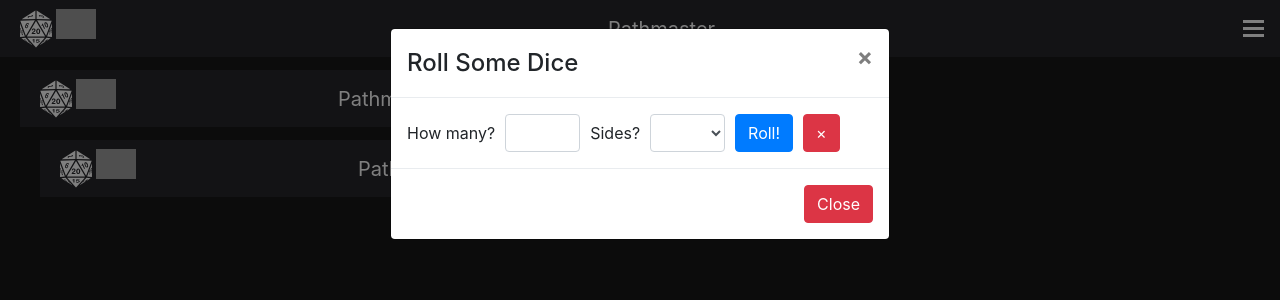
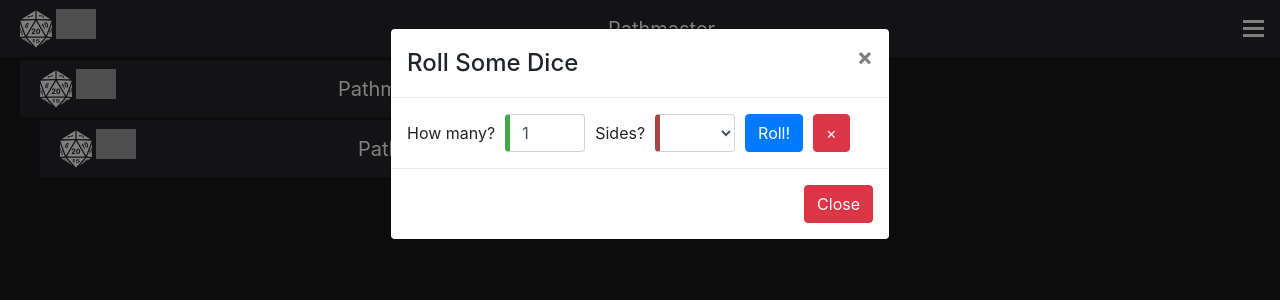
Before and after one commit to thehansil/PathMaster, an Angular app: page / in a window 1280 px wide. Both pictures are taken after a click on the picture 36 px from the left and 28 px from the top of the page. Shown: the top 300 px of the page. Built offline with nearby package versions, Linux system fonts and the light colour scheme; grey boxes are pictures that could not be loaded.

Commit message:
Dice Roller working with broken validation and missing styling

```diff
--- a/src/app/app.component.html
+++ b/src/app/app.component.html
@@ -22,64 +22,6 @@
   <iframe id="prd" src="http://paizo.com/pathfinderRPG/prd/"></iframe>
 </div>
 
-<!-- Add all page content inside this div if you want the side nav
-   to push page content to the left (not used if you only want
-   the sidenav to sit on top of the page -->
 
-<div id="main">
-
-</div>
-
-<!-- PDF Viewer -->
-<object  id="pdfViewer" class = 'pdf' data="./assets/guide.pdf" type="application/pdf">
-  <iframe id="pdfViewer" class='pdf' src="./assets/guide.pdf">
-      This browser does not support PDFs. Please download the PDF to view it:
-      <a href="assets/guide.pdf">Download PDF</a>
-  </iframe>
-</object>
-
-<div class="modal fade" id="diceModal">
-  <div class="modal-dialog">
-    <div class="modal-content">
-
-      <!-- Modal Header -->
-      <div class="modal-header">
-        <h4 class="modal-title">Roll Some Dice</h4>
-        <button type="button" class="close" data-dismiss="modal">&times;</button>
-      </div>
-
-      <!-- Modal body -->
-      <div class="modal-body">
-          <div id="diceForm" class="form-inline" width="100%">
-              <label for="num" style="margin-right: 10px">How many?</label>
-              <input type="text" class="form-control" id="num" style="width: 75px; margin-right: 10px">
-              <label for=sides style="margin-right: 10px">Sides?</label>
-              <select class="form-control" id="sides" style="width: 75px; margin-right: 10px">
-                  <option value="0"></option>
-                  <option value="4">d4</option>
-                  <option value="6">d6</option>
-                  <option value="8">d8</option>
-                  <option value="10">d10</option>
-                  <option value="12">d12</option>
-                  <option value="20">d20</option>
-              </select>
-              <button onclick="displayDiceResult()" type="submit" class="btn btn-primary" style="margin-right: 10px">Roll!</button>
-              <button onclick="clearDiceResults()" type="submit" class="btn btn-danger">&times;</button>
-          </div>
-
-          <div id="diceAlert" class="alert alert-danger alert-dismissible collapse" style="margin-top: 10px">
-              <button type="button" class="close" onclick="$('#diceAlert').hide();">&times;</button>
-              <strong>Error!</strong> Make sure the number of dice is between 1 and 20 and you selected a number of sides.
-          </div>
-
-          <div id="diceResult"></div>
-      </div>
-
-      <!-- Modal footer -->
-      <div class="modal-footer">
-        <button type="button" class="btn btn-danger" data-dismiss="modal">Close</button>
-      </div>
-
-    </div>
-  </div>
-</div>
+<app-pdf-viewer></app-pdf-viewer>
+<app-dice-roll></app-dice-roll>
--- /dev/null
+++ b/src/app/dice-roll/dice-roll.component.css
@@ -0,0 +1,15 @@
+#num, #sides{
+    width: 80px;
+    margin-right: 10px;
+}
+
+#diceForm > label {
+    margin-right: 10px;
+}
+.btn-primary {
+    margin-right: 10px;
+}
+
+.alert-danger {
+    margin-top: 5px;
+}
--- /dev/null
+++ b/src/app/dice-roll/dice-roll.component.html
@@ -0,0 +1,55 @@
+<div class="modal fade" id="diceModal">
+  <div class="modal-dialog">
+    <div class="modal-content">
+
+      <!-- Modal Header -->
+      <div class="modal-header">
+        <h4 class="modal-title">Roll Some Dice</h4>
+        <button type="button" class="close" data-dismiss="modal">&times;</button>
+      </div>
+
+      <!-- Modal body -->
+      <div class="modal-body">
+        <form #diceForm="ngForm">
+          <div id="diceForm" class="form-inline" width="100%">
+            <label for="num">How many?</label>
+            <input type="number" [(ngModel)]="model.numberOfDice" min="1" max="20" name="numberOfDice" class="form-control" id="num" #numberOfDice="ngModel" required>
+            <label for=sides>Sides?</label>
+            <select class="form-control" [(ngModel)]="model.sidesOfDice" name="sidesOfDice" id="sides" #sidesOfDice="ngModel" required>
+              <option *ngFor="let die of dice" [ngValue]="die">{{die}}</option>
+            </select>
+            <button (click)="getRandomRoll(model.numberOfDice,model.sidesOfDice)" type="submit" class="btn btn-primary">Roll!</button>
+            <button (click)="clearDiceResults()" type="submit" class="btn btn-danger">&times;</button>
+          </div>
+
+          <div *ngIf="numberOfDice.invalid && (numberOfDice.dirty || numberOfDice.touched)" class="alert alert-danger">
+            <div *ngIf="numberOfDice.errors.required">
+              Number of Dice is required.
+            </div>
+            <div *ngIf="numberOfDice.errors.min">
+              Min 1
+            </div>
+            <div *ngIf="numberOfDice.errors.max">
+              Max 20
+            </div>
+          </div>
+          <div *ngIf="sidesOfDice.invalid && (sidesOfDice.dirty || sidesOfDice.touched)" class="alert alert-danger">
+            <div *ngIf="sidesOfDice.errors.required">
+              Sides of Dice is required.
+            </div>
+          </div>
+
+        </form>
+
+        <div *ngFor="let res of results">{{res}}</div>
+
+      </div>
+
+      <!-- Modal footer -->
+      <div class="modal-footer">
+        <button type="button" class="btn btn-danger" data-dismiss="modal">Close</button>
+      </div>
+
+    </div>
+  </div>
+</div>
--- /dev/null
+++ b/src/app/dice-roll/dice-roll.component.ts
@@ -0,0 +1,63 @@
+import { Component, OnInit } from '@angular/core';
+import { Hero } from '../hero';
+
+@Component({
+  selector: 'app-dice-roll',
+  templateUrl: './dice-roll.component.html',
+  styleUrls: ['./dice-roll.component.css']
+})
+export class DiceRollComponent implements OnInit {
+
+  private dice = [];
+
+  private model = {
+    numberOfDice: 0,
+    sidesofDice: null,
+  };
+
+  private results = [];
+
+  constructor() { }
+
+  ngOnInit() {
+    this.dice = ['d4', 'd6', 'd8', 'd10', 'd12', 'd20'];
+    this.model.numberOfDice = 1;
+    this.model.sidesofDice = this.dice[0];
+  }
+
+  public rollDice(numberOfDice: number, sidesOfDice: number): number {
+    let total = 0;
+    for (let i = 0; i < numberOfDice; ++i) {
+      total += Math.floor(Math.random() * (sidesOfDice)) + 1;
+    }
+    return total;
+  }
+
+  public getRandomRoll(numberOfDice: number, sidesOfDice: string) {
+    sidesOfDice = sidesOfDice.slice(1);
+    const sides = parseInt(sidesOfDice, 10);
+    let result = '' + Math.floor(numberOfDice).toString() + ' d' + sidesOfDice + ': ';
+    let total = 0;
+    if (numberOfDice === 1) {
+        const current = Math.floor(Math.random() * (sides)) + 1;
+        this.results.unshift(result + current.toString());
+    } else {
+        for (let i = 0; i < numberOfDice; ++i) {
+            // The maximum is exclusive and the minimum is inclusive
+            const current = Math.floor(Math.random() * (sides)) + 1;
+            console.log(current);
+            if (i === numberOfDice - 1) {
+                result += current.toString() + '= ';
+            } else {
+                result += current.toString() + '+';
+            }
+            total += current;
+        }
+        this.results.unshift(result + total.toString());
+    }
+  }
+
+  private clearDiceResults() {
+    this.results = [];
+  }
+}
--- /dev/null
+++ b/src/app/hero.ts
@@ -0,0 +1,9 @@
+export class Hero {
+
+    constructor(
+      public id: number,
+      public name: string,
+      public power: string,
+      public alterEgo?: string
+    ) {  }
+}
--- /dev/null
+++ b/src/app/pdf-viewer/pdf-viewer.component.css
@@ -0,0 +1,11 @@
+#pdfViewer {
+    /* display:inline-block; */
+    /* position: absolute;  */
+    margin: 10px;
+    /* height: 500px;  */
+    height: 100vh;
+    width: 700px;
+    border: none;
+    padding-top: 50px;
+    color: white;
+}
--- /dev/null
+++ b/src/app/pdf-viewer/pdf-viewer.component.html
@@ -0,0 +1,6 @@
+<object  id="pdfViewer" class = 'pdf' data="./assets/guide.pdf" type="application/pdf">
+  <iframe id="pdfViewer" class='pdf' src="./assets/guide.pdf">
+      This browser does not support PDFs. Please download the PDF to view it:
+      <a href="assets/guide.pdf">Download PDF</a>
+  </iframe>
+</object>
--- /dev/null
+++ b/src/app/pdf-viewer/pdf-viewer.component.ts
@@ -0,0 +1,15 @@
+import { Component, OnInit } from '@angular/core';
+
+@Component({
+  selector: 'app-pdf-viewer',
+  templateUrl: './pdf-viewer.component.html',
+  styleUrls: ['./pdf-viewer.component.css']
+})
+export class PdfViewerComponent implements OnInit {
+
+  constructor() { }
+
+  ngOnInit() {
+  }
+
+}
--- /dev/null
+++ b/src/assets/forms.css
@@ -0,0 +1,7 @@
+.ng-valid[required], .ng-valid.required  {
+    border-left: 5px solid #42A948; /* green */
+}
+
+.ng-invalid:not(form)  {
+border-left: 5px solid #a94442; /* red */
+}
--- a/src/index.html
+++ b/src/index.html
@@ -8,6 +8,7 @@
   <meta name="viewport" content="width=device-width, initial-scale=1">
   <link rel="icon" type="image/x-icon" href="favicon.ico">
   <link rel="stylesheet" href="https://maxcdn.bootstrapcdn.com/bootstrap/4.0.0/css/bootstrap.min.css">
+  <link rel="stylesheet" href="assets/forms.css">
   <script src="https://ajax.googleapis.com/ajax/libs/jquery/3.3.1/jquery.min.js"></script>
   <script src="https://cdnjs.cloudflare.com/ajax/libs/popper.js/1.12.9/umd/popper.min.js"></script>
   <script src="https://maxcdn.bootstrapcdn.com/bootstrap/4.0.0/js/bootstrap.min.js"></script>
--- a/src/styles.css
+++ b/src/styles.css
@@ -11,17 +11,6 @@ nav {
 .navIcons {
     width:40px;
     cursor: pointer;
-}
-
-#pdfViewer {
-    /* display:inline-block; */
-    /* position: absolute;  */
-    margin: 10px;
-    /* height: 500px;  */
-    height: 90vh;
-    width: 700px;
-    border: none;
-    padding-top: 20px;
 }
 
 #prd {
```
Also changed, not shown: src/app/app.module.ts (+9 -3 lines), 2 other files (tests, documents, lock files or other folders).
